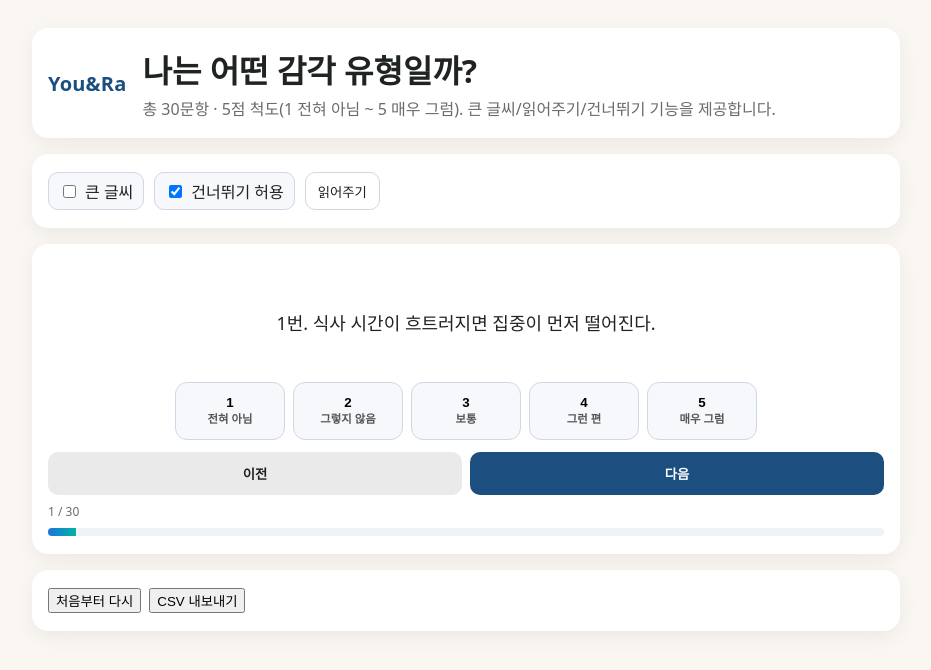
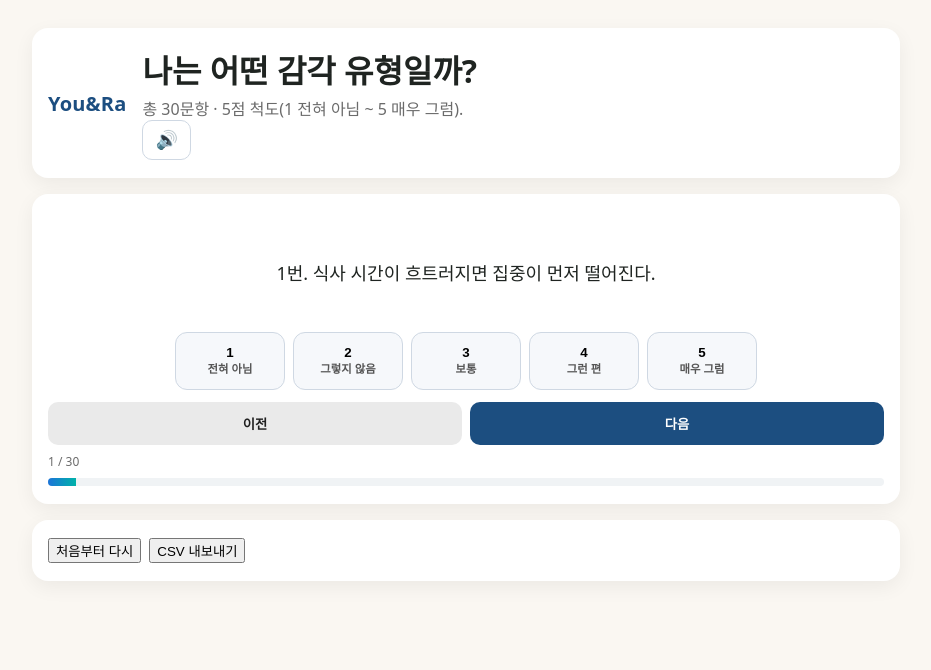
Before and after one commit to youandra/sensory-type-test, a plain HTML site: page index.html in a window 1280 px wide. Shown: the whole page, without its empty margins (174-1105 px from the left). Drawn offline with Linux system fonts and the light colour scheme.

Commit message:
Update index.html

```diff
--- a/index.html
+++ b/index.html
@@ -5,9 +5,8 @@
 <meta name="viewport" content="width=device-width, initial-scale=1">
 <title>You&Ra Center 나는 어떤 감각 유형일까?</title>
 <style>
- :root{--bg:#faf7f2;--card:#ffffff;--ink:#1f2421;--muted:#6b6b6b;--brand:#1c4e80;--line:#ececec;--scale:1}
+ :root{--bg:#faf7f2;--card:#ffffff;--ink:#1f2421;--muted:#6b6b6b;--brand:#1c4e80;--line:#ececec}
  *{box-sizing:border-box}
- html{font-size:calc(16px * var(--scale))}
  body{margin:0;padding:0;background:var(--bg);color:var(--ink);font-family:system-ui,-apple-system,Segoe UI,Roboto,"Apple SD Gothic Neo","Malgun Gothic",sans-serif}
  .wrap{max-width:900px;margin:28px auto;padding:0 16px}
  .card{background:var(--card);border-radius:16px;box-shadow:0 6px 20px rgba(0,0,0,.06);padding:18px 16px;margin-bottom:16px}
@@ -15,8 +14,8 @@
  h1{margin:0 0 4px}
  .brand-text{font-weight:800;color:var(--brand);font-size:20px;letter-spacing:.2px}
  .muted{color:var(--muted)}
- .controls{display:flex;flex-wrap:wrap;gap:10px;margin-top:8px}
- .controls label{display:flex;align-items:center;gap:6px;background:#f6f8fb;border:1px solid #cfd8e3;padding:6px 10px;border-radius:10px;cursor:pointer}
+ .controls{display:flex;gap:10px;align-items:center}
+ .sound-btn{border:1px solid #cfd8e3;background:#fff;border-radius:10px;padding:8px 12px;cursor:pointer;font-size:18px}
  .q-area{min-height:120px;display:flex;align-items:center;justify-content:center;text-align:center;font-size:18px;padding:10px}
  .likert{display:flex;gap:8px;justify-content:center;flex-wrap:wrap}
  .likert button{border:1px solid #cfd8e3;background:#f6f8fb;border-radius:12px;padding:12px 14px;cursor:pointer;font-weight:700;min-width:110px;line-height:1.2}
@@ -25,7 +24,6 @@
  .nav{display:flex;gap:8px;margin-top:12px}
  .nav button{flex:1;border:none;background:var(--brand);color:#fff;border-radius:10px;padding:12px;font-weight:700;cursor:pointer}
  .nav button.secondary{background:#eaeaea;color:#1f1f1f}
- .nav button:disabled{opacity:.45;cursor:not-allowed}
  .progress{height:8px;background:#f0f3f5;border-radius:999px;overflow:hidden;margin-top:8px}
  .bar{height:8px;background:linear-gradient(90deg,#1c74d8,#00b2a9);width:0%}
  .result{background:var(--card);border-left:6px solid var(--brand);padding:14px;border-radius:10px;margin-top:12px}
@@ -46,15 +44,12 @@
     <div class="brand-text">You&Ra</div>
     <div>
       <h1>나는 어떤 감각 유형일까?</h1>
-      <div class="muted">총 30문항 · 5점 척도(1 전혀 아님 ~ 5 매우 그럼). 큰 글씨/읽어주기/건너뛰기 기능을 제공합니다.</div>
+      <div class="muted">총 30문항 · 5점 척도(1 전혀 아님 ~ 5 매우 그럼).</div>
+      <div class="controls">
+        <button id="ttsBtn" type="button" class="sound-btn" title="읽어주기" aria-label="읽어주기">🔊</button>
+      </div>
     </div>
   </header>
-
-  <div class="card controls" aria-label="접근성 옵션">
-    <label><input type="checkbox" id="fontToggle"> 큰 글씨</label>
-    <label><input type="checkbox" id="skipToggle" checked> 건너뛰기 허용</label>
-    <button id="ttsBtn" type="button" class="secondary" style="border:1px solid #cfd8e3;background:#fff;color:#1f1f1f;border-radius:10px;padding:8px 12px;cursor:pointer">읽어주기</button>
-  </div>
 
   <div id="exam" class="card">
     <div class="q-area" id="qText">로딩 중…</div>
@@ -79,7 +74,7 @@
 
 <script>
 (function(){
-  // 문항: 쉬운 문장만 사용 (역문항: 6,12,18,24,30)
+  // 쉬운 문장만 사용 (역문항: 6,12,18,24,30)
   const ITEMS = [
     ["1","주변이 지저분하면 정리하기 전엔 일이 잘 안 된다.","A",false],
     ["2","글자와 배경이 비슷한 화면을 오래 보면 눈이 빨리 피곤하다.","A",false],
@@ -94,7 +89,7 @@
     ["11","명령조 같은 말투에 먼저 반응한다.","B",false],
     ["12","일에 몰입하면 주변 소음이 신경 쓰이지 않는다.","B",true],
     ["13","옷 라벨이나 시계줄이 거슬려 오래 못 한다.","C",false],
-    ["14","환경(온도·습도)이 바뀌면 감정도 바뀐다.","C",false],
+    ["14","환경(온도·습도)이 바뀌면 기분이 먼저 흔들린다.","C",false],
     ["15","낯선 사람이 툭 건드리면 몸이 먼저 움찔한다.","C",false],
     ["16","긴장하면 어깨나 턱 등 몸이 뻣뻣해진다.","C",false],
     ["17","부드러운 촉감을 잠깐 만져도 편안해진다.","C",false],
@@ -167,8 +162,8 @@
 
     document.getElementById("counter").innerText=(idx+1)+" / "+ITEMS.length;
     document.getElementById("bar").style.width=((idx+1)/ITEMS.length*100)+"%";
-    const allowSkip = document.getElementById("skipToggle").checked;
-    document.getElementById("nextBtn").disabled = !allowSkip && (answers[it[0]] == null);
+    // 체크박스 제거에 따라 기본적으로 '건너뛰기 허용'
+    document.getElementById("nextBtn").disabled = false;
   }
 
   function calc(){
@@ -252,10 +247,9 @@
   document.getElementById("nextBtn").onclick=()=>{ if(idx<order.length-1){idx++;render();}else{show();} };
   document.getElementById("prevBtn").onclick=()=>{ if(idx>0){idx--;render();} };
   document.getElementById("restart").onclick=()=>{ if(confirm("진행 중인 응답을 초기화하고 처음부터 다시 시작할까요?")) newRun(); };
-  document.getElementById("skipToggle").addEventListener("change", render);
-  document.getElementById("fontToggle").addEventListener("change", (e)=>{
-    document.documentElement.style.setProperty("--scale", e.target.checked ? 1.3 : 1);
-  });
+  document.getElementById("exportBtn").onclick=exportCSV;
+
+  // 소리 아이콘 클릭 시 읽어주기
   document.getElementById("ttsBtn").addEventListener("click", ()=>{
     try{
       const it = order[idx];
@@ -266,7 +260,6 @@
       window.speechSynthesis.speak(u);
     }catch(e){ alert("이 브라우저에서는 음성 읽기 지원이 제한될 수 있어요."); }
   });
-  document.getElementById("exportBtn").onclick=exportCSV;
 
   newRun();
 })();
```
